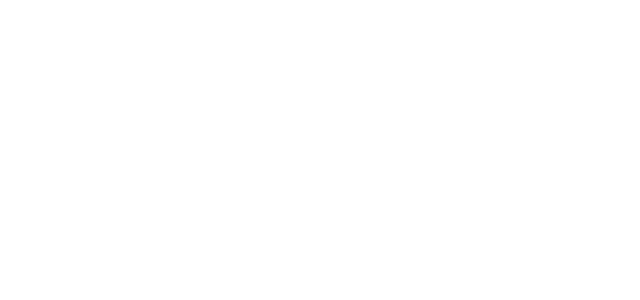
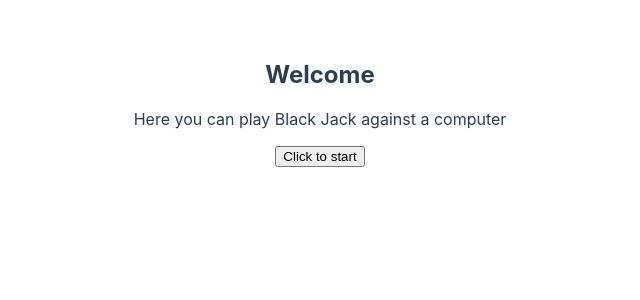
Before and after one commit to kikkipedia/BlackJack, a Vue app: page / in a window 1280 px wide. Shown: the top 300 px of the page, without its empty margins (320-960 px from the left). Built offline with nearby package versions, Linux system fonts and the light colour scheme.

Commit message:
Added routing

```diff
--- a/package.json
+++ b/package.json
@@ -9,7 +9,8 @@
   },
   "dependencies": {
     "core-js": "^3.6.5",
-    "vue": "^2.6.11"
+    "vue": "^2.6.11",
+    "vue-router": "^3.5.2"
   },
   "devDependencies": {
     "@vue/cli-plugin-babel": "~4.5.0",
--- a/src/App.vue
+++ b/src/App.vue
@@ -1,5 +1,6 @@
 <template>
   <div id="app">
+    <router-view />
   </div>
 </template>
 
--- a/src/components/StartGame.vue
+++ b/src/components/StartGame.vue
@@ -1,6 +1,8 @@
 <template>
     <div class="content">
         <h2>Welcome</h2>
+        <p>Here you can play Black Jack against a computer</p>
+        <button>Click to start</button>
     </div>
 </template>
 
--- a/src/main.js
+++ b/src/main.js
@@ -1,8 +1,13 @@
 import Vue from 'vue'
 import App from './App.vue'
+import VueRouter from 'vue-router'
+import { router } from './router'
 
 Vue.config.productionTip = false
 
+Vue.use(VueRouter)
+
 new Vue({
+  router,
   render: h => h(App),
 }).$mount('#app')
--- /dev/null
+++ b/src/router.js
@@ -0,0 +1,14 @@
+import VueRouter from 'vue-router'
+import StartGame from './components/StartGame.vue'
+
+const routes = [
+    {
+    path: '/',
+    name: 'StartGame',
+    component: StartGame
+}
+]
+
+export const router = new VueRouter({
+    mode: 'history',
+    routes })
```
Also changed, not shown: 2 other files (tests, documents, lock files or other folders).
